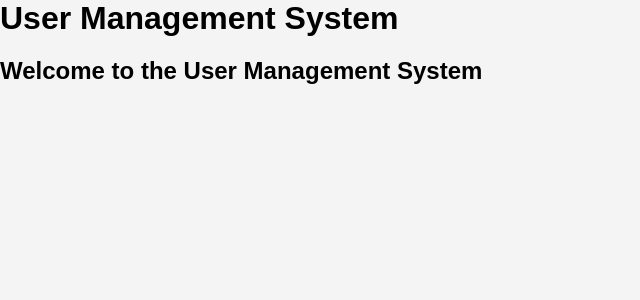
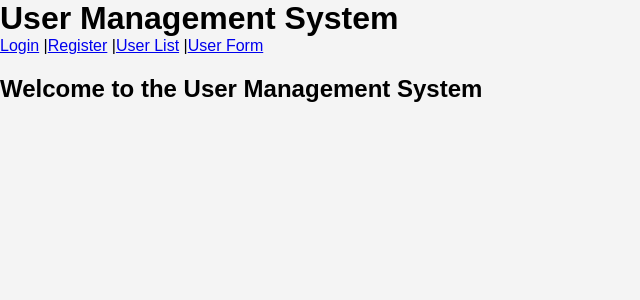
Before and after one commit to Yuuu-Hong/Healthy_front, a React (Create React App) app: page / in a window 1280 px wide. Shown: the top 300 px of the page, without its empty margins (0-640 px from the left). Built offline with nearby package versions, Linux system fonts and the light colour scheme.

Commit message:
new App.js

```diff
--- a/src/App.js
+++ b/src/App.js
@@ -11,6 +11,12 @@ function App() {
         <Router>
             <div className="App">
                 <h1>User Management System</h1>
+                <nav>
+                    <a href="#/login">Login</a> |
+                    <a href="#/register">Register</a> |
+                    <a href="#/users">User List</a> |
+                    <a href="#/user-form">User Form</a>
+                </nav>
                 <Routes>
                     <Route path="/login" element={<Login />} />
                     <Route path="/register" element={<Register />} />
```
